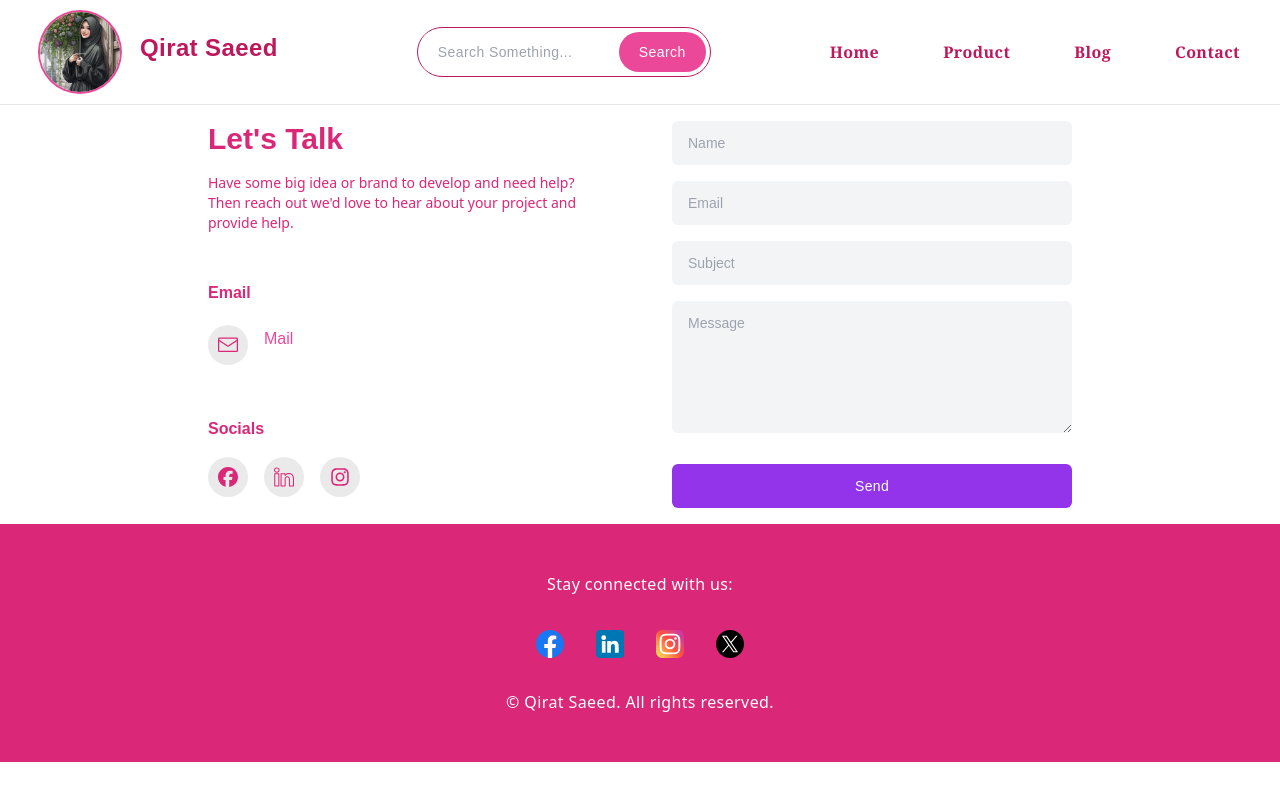
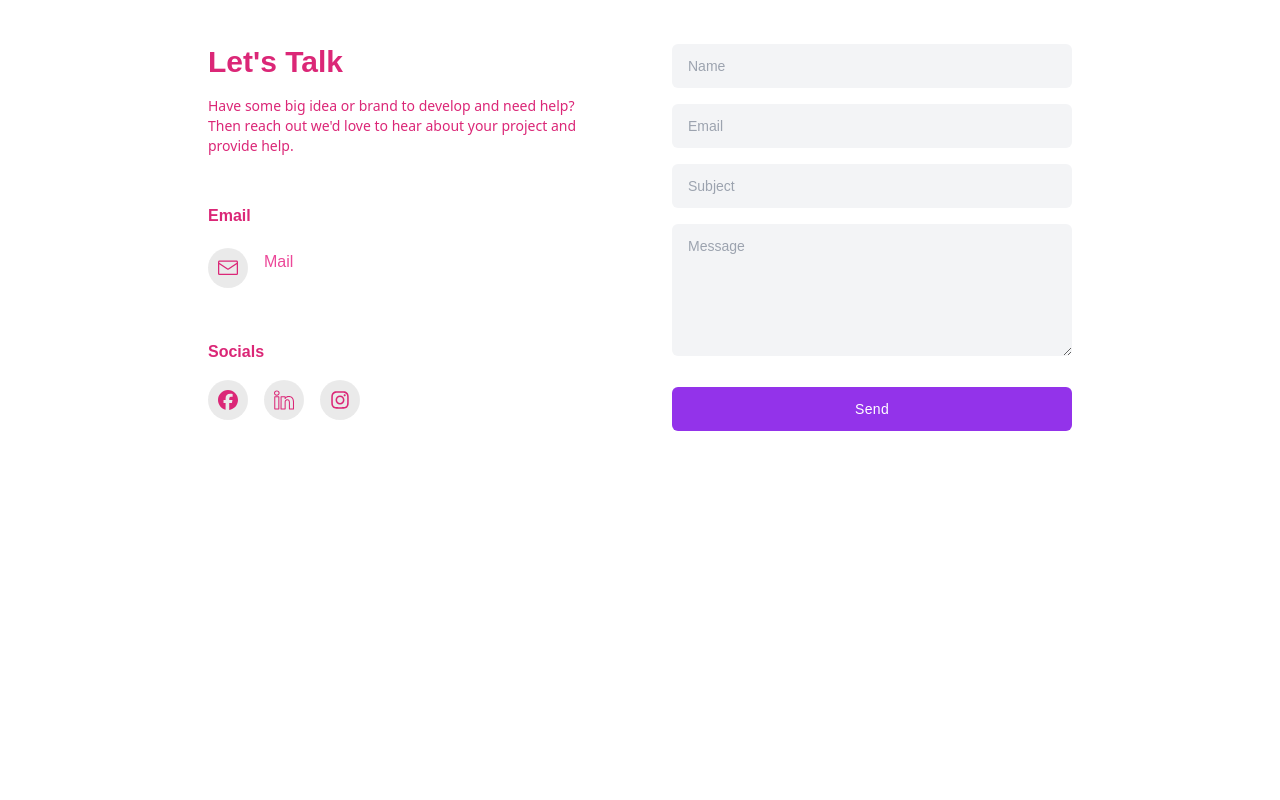
Before and after one commit to Qiratsumra/fashion-blog, a Next.js app: page /components/contact in a window 1280 px wide. Built offline with nearby package versions, Linux system fonts and the light colour scheme.

Commit message:
first commit

```diff
--- a/src/app/components/contact/page.tsx
+++ b/src/app/components/contact/page.tsx
@@ -8,7 +8,7 @@ import { FaInstagram } from "react-icons/fa6";
 
 export default function page() {
   return (
-    <div className="bg-white">
+    <div className="bg-white my-7">
     <div className="grid sm:grid-cols-2 items-start gap-16 p-4 mx-auto max-w-4xl  font-[sans-serif]">
     <div>
         <h1 className="text-pink-600 text-3xl font-extrabold">Let's Talk</h1>
--- a/src/app/layout.tsx
+++ b/src/app/layout.tsx
@@ -1,8 +1,10 @@
-import type { Metadata } from "next";
+'use client'
+// import type { Metadata } from "next";
 import localFont from "next/font/local";
 import "./globals.css";
 import Header from "../components/Header";
 import Footer from "@/components/Footer";
+import { usePathname } from "next/navigation";
 
 const geistSans = localFont({
   src: "./fonts/GeistVF.woff",
@@ -15,24 +17,29 @@ const geistMono = localFont({
   weight: "100 900",
 });
 
-export const metadata: Metadata = {
-  title: "Create Next App",
-  description: "Generated by create next app",
-};
+// export const metadata: Metadata = {
+//   title: "Create Next App",
+//   description: "Generated by create next app",
+// };
 
 export default function RootLayout({
   children,
 }: Readonly<{
   children: React.ReactNode;
 }>) {
+  const data = usePathname()
   return (
     <html lang="en">
       <body
         className={`${geistSans.variable} ${geistMono.variable} antialiased`}
       >
-        <Header/>
+       {
+        data !== '/components/contact' ? <Header/> :null
+       }
         {children}
-        <Footer/>
+        {
+        data !== '/components/contact' ? <Footer/> :null
+       }
       </body>
     </html>
   );
--- a/src/components/Header.tsx
+++ b/src/components/Header.tsx
@@ -18,7 +18,7 @@ interface Data{
 const LinksData:Data[] =[
     { name:'Home', path:'/' },
     { name:'Product', path:'/components/products'},
-    {name:"Blog", path:"/" },
+    {name:"Blog", path:"/components/products" },
     {name:"Contact", path:"/components/contact" },
 
 ]
```
